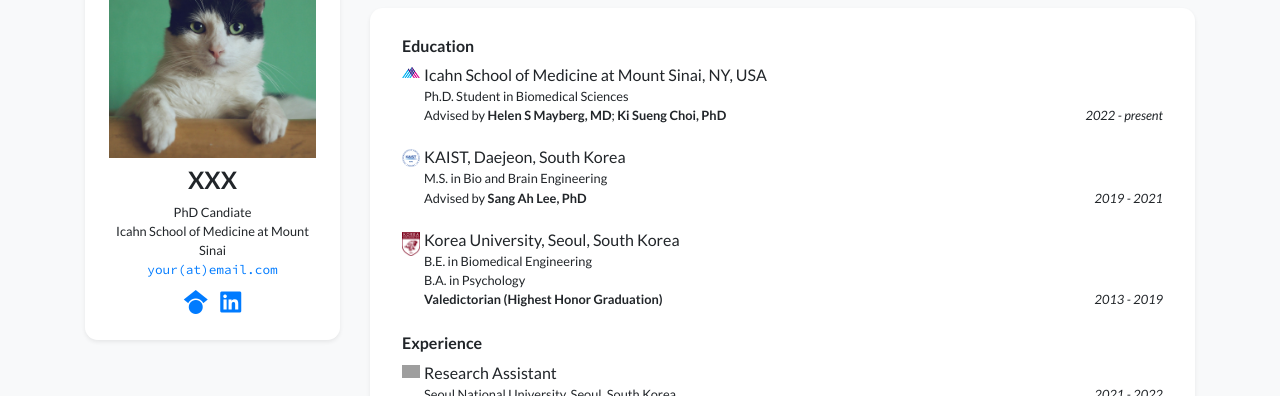
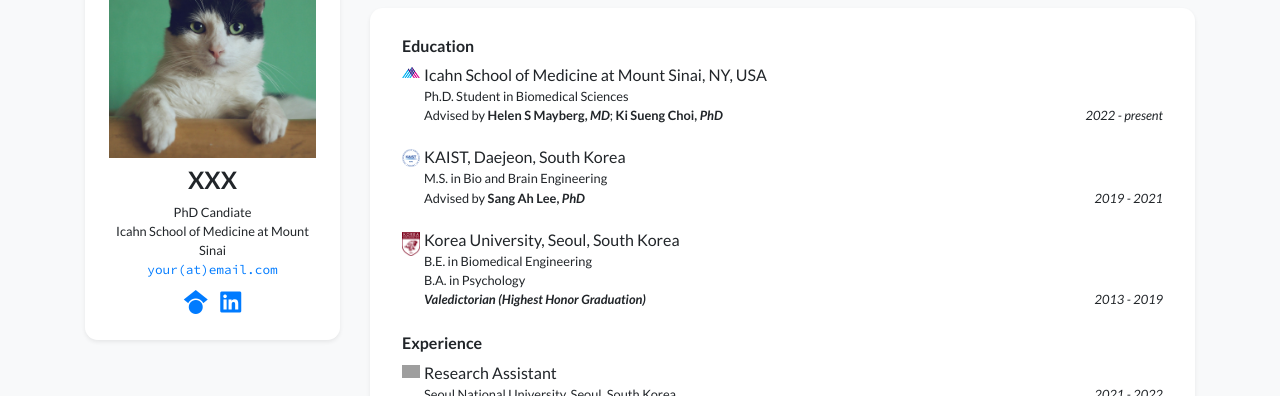
Before and after one commit to ha-neul-song/ha-neul-song.github.io, a Jekyll site: the page built from index.html, in a window 1280 px wide and 900 px high, scrolled down 729 px. Shown: the part 153-549 px from the top of the window. Built offline with Jekyll 4.4.1, drawn with Linux system fonts in a browser that asks for light colours; nearby versions of some CDN libraries; a style sheet for code colours, icons or effects is not loaded; grey boxes are pictures that could not be loaded.

Commit message:
Update site

```diff
--- a/_data/profile.yml
+++ b/_data/profile.yml
@@ -46,18 +46,18 @@ education:
 - name: Icahn School of Medicine at Mount Sinai, NY, USA
   logo: /assets/images/badges/ISMMS.png
   position: <p> Ph.D. Student in Biomedical Sciences <br/>
-            Advised by <strong>Helen S Mayberg, MD</strong>; <strong>Ki Sueng Choi, PhD</strong> </p>
+            Advised by <strong>Helen S Mayberg, <em>MD</em></strong>; <strong>Ki Sueng Choi, <em>PhD</em></strong> </p>
   date: <p> 2022 - present </p>
 - name: KAIST, Daejeon, South Korea
   logo: /assets/images/badges/KAIST.png
   position: <p> M.S. in Bio and Brain Engineering <br/>
-            Advised by <strong>Sang Ah Lee, PhD</strong> </p>
+            Advised by <strong>Sang Ah Lee, <em>PhD</em></strong> </p>
   date: <p> 2019 - 2021 </p>
 - name: Korea University, Seoul, South Korea
   logo: /assets/images/badges/KU2.gif
   position: <p> B.E. in Biomedical Engineering <br/>
             B.A. in Psychology <br/>
-            <strong>Valedictorian (Highest Honor Graduation)</strong> </p>
+            <strong><em>Valedictorian (Highest Honor Graduation)</em></strong> </p>
   date: <p> 2013 - 2019 </p>
 
 ########################################################################
```
